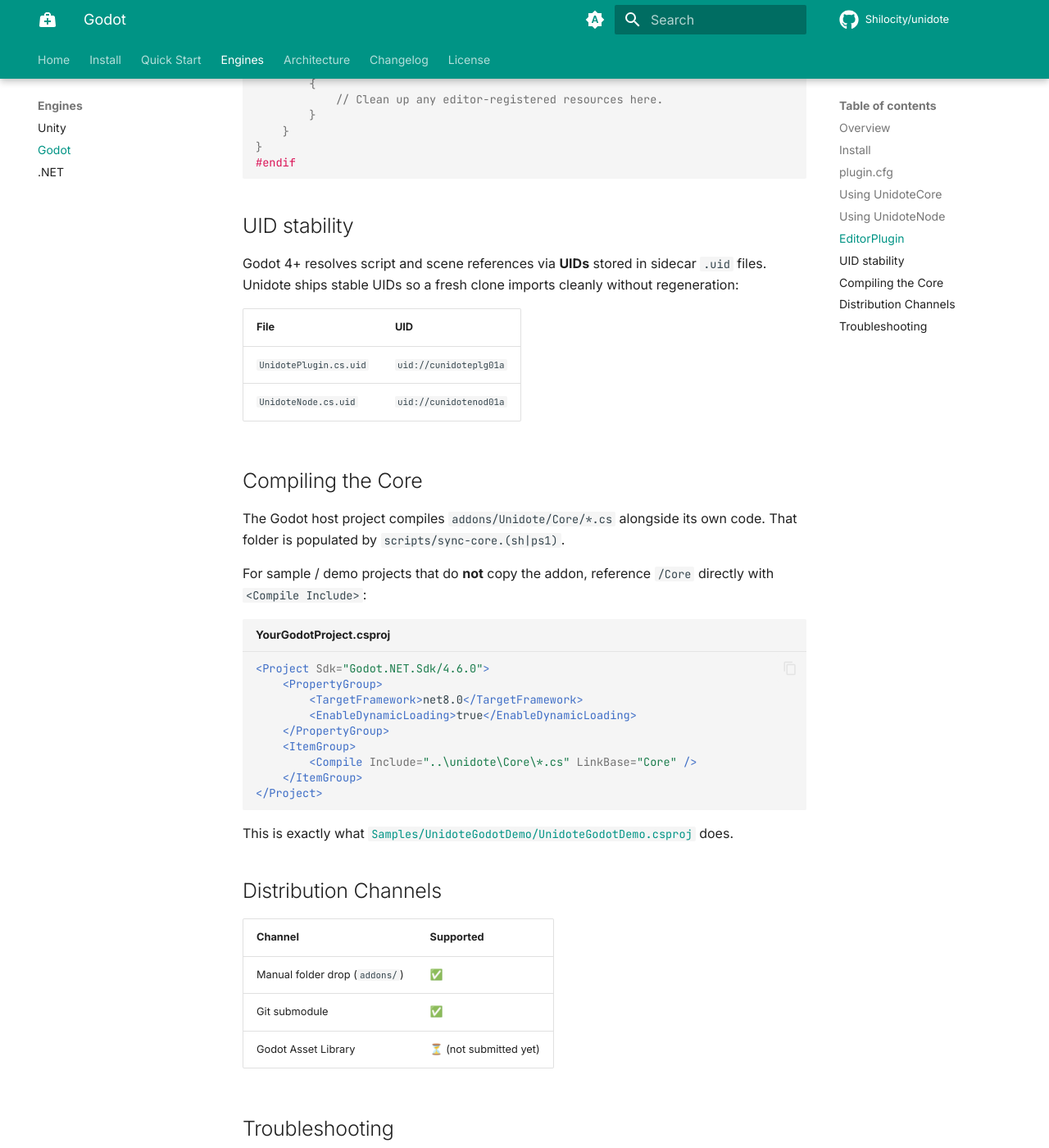
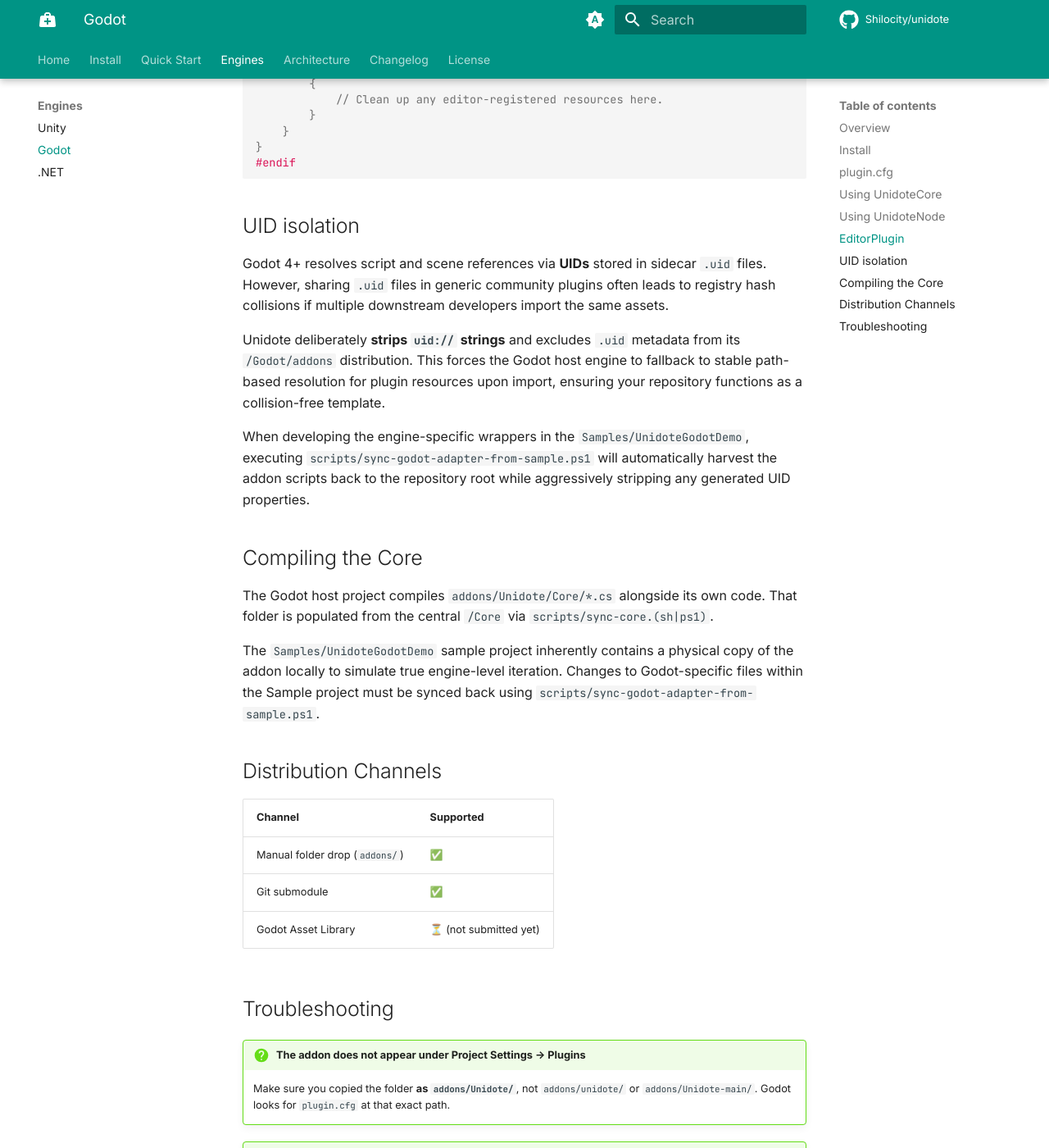
Before and after one commit to Shilo/unidote, an MkDocs documentation site: the page built from docs/engines/godot.md, in a window 1280 px wide and 1400 px high, scrolled down 2385 px. Shown: the whole window at 82% size. Built offline with MkDocs 1.6.1 and Material for MkDocs 9.7.7, drawn with Linux system fonts in a browser that asks for light colours; comment, search, counter and statistics services are not loaded.

Commit message:
docs: update review and architecture documentation to align with sample-driven iteration workflow and UID isolation strategy

````diff
--- a/docs/engines/godot.md
+++ b/docs/engines/godot.md
@@ -106,34 +106,19 @@
 #endif
 ```
 
-## UID stability
+## UID isolation
 
-Godot 4+ resolves script and scene references via **UIDs** stored in sidecar `.uid` files. Unidote ships stable UIDs so a fresh clone imports cleanly without regeneration:
+Godot 4+ resolves script and scene references via **UIDs** stored in sidecar `.uid` files. However, sharing `.uid` files in generic community plugins often leads to registry hash collisions if multiple downstream developers import the same assets.
 
-| File                       | UID                 |
-| -------------------------- | ------------------- |
-| `UnidotePlugin.cs.uid`     | `uid://cunidoteplg01a` |
-| `UnidoteNode.cs.uid`       | `uid://cunidotenod01a` |
+Unidote deliberately **strips `uid://` strings** and excludes `.uid` metadata from its `/Godot/addons` distribution. This forces the Godot host engine to fallback to stable path-based resolution for plugin resources upon import, ensuring your repository functions as a collision-free template.
+
+When developing the engine-specific wrappers in the `Samples/UnidoteGodotDemo`, executing `scripts/sync-godot-adapter-from-sample.ps1` will automatically harvest the addon scripts back to the repository root while aggressively stripping any generated UID properties.
 
 ## Compiling the Core
 
-The Godot host project compiles `addons/Unidote/Core/*.cs` alongside its own code. That folder is populated by `scripts/sync-core.(sh|ps1)`.
+The Godot host project compiles `addons/Unidote/Core/*.cs` alongside its own code. That folder is populated from the central `/Core` via `scripts/sync-core.(sh|ps1)`.
 
-For sample / demo projects that do **not** copy the addon, reference `/Core` directly with `<Compile Include>`:
-
-```xml title="YourGodotProject.csproj"
-<Project Sdk="Godot.NET.Sdk/4.6.0">
-    <PropertyGroup>
-        <TargetFramework>net8.0</TargetFramework>
-        <EnableDynamicLoading>true</EnableDynamicLoading>
-    </PropertyGroup>
-    <ItemGroup>
-        <Compile Include="..\unidote\Core\*.cs" LinkBase="Core" />
-    </ItemGroup>
-</Project>
-```
-
-This is exactly what [`Samples/UnidoteGodotDemo/UnidoteGodotDemo.csproj`](https://github.com/Shilocity/unidote/blob/main/Samples/UnidoteGodotDemo/UnidoteGodotDemo.csproj) does.
+The `Samples/UnidoteGodotDemo` sample project inherently contains a physical copy of the addon locally to simulate true engine-level iteration. Changes to Godot-specific files within the Sample project must be synced back using `scripts/sync-godot-adapter-from-sample.ps1`.
 
 ## Distribution Channels
 
````
Also changed, not shown: REVIEW.md (+7 -9 lines), Unity/README.md (+6 -0 lines), docs/architecture.md (+2 -2 lines).
